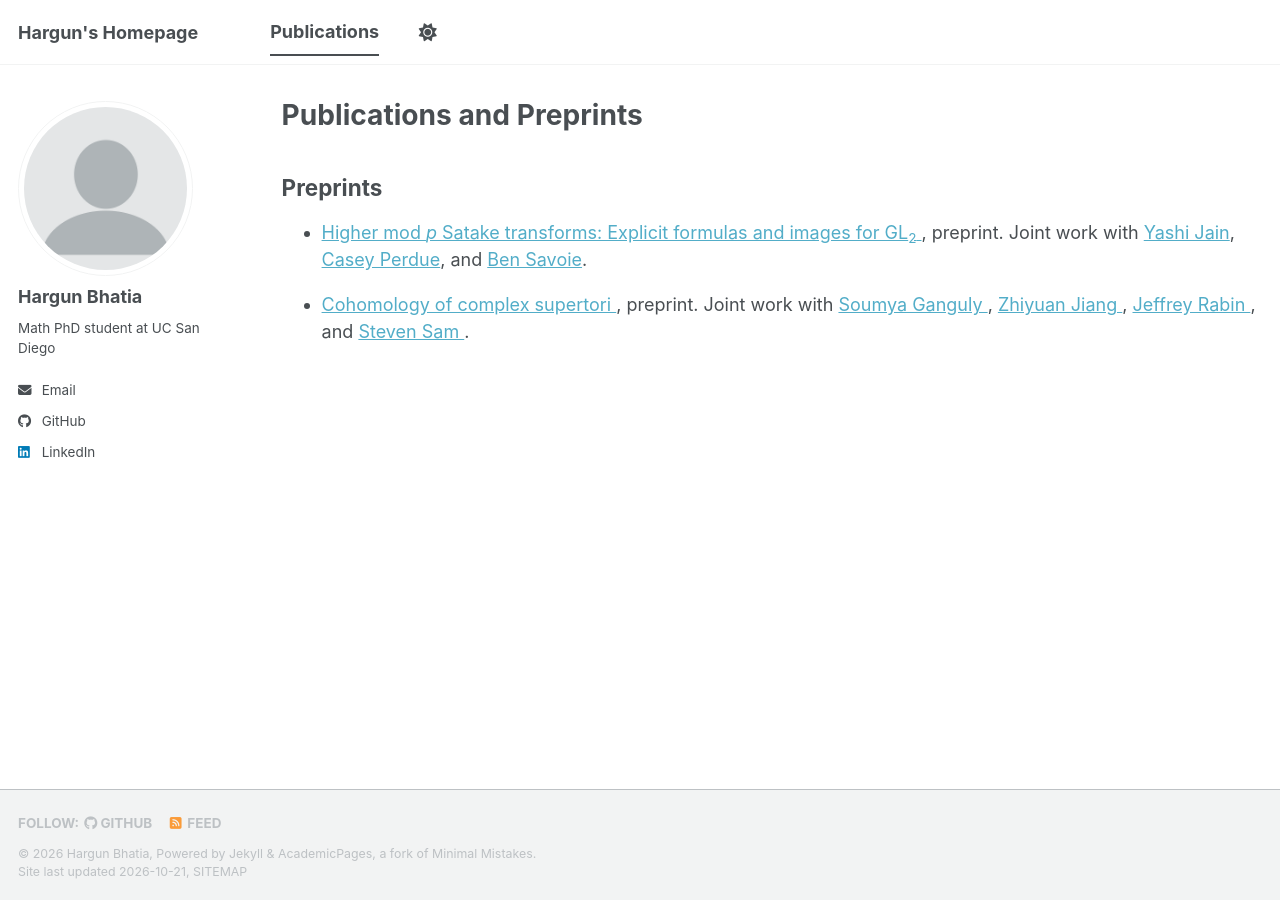
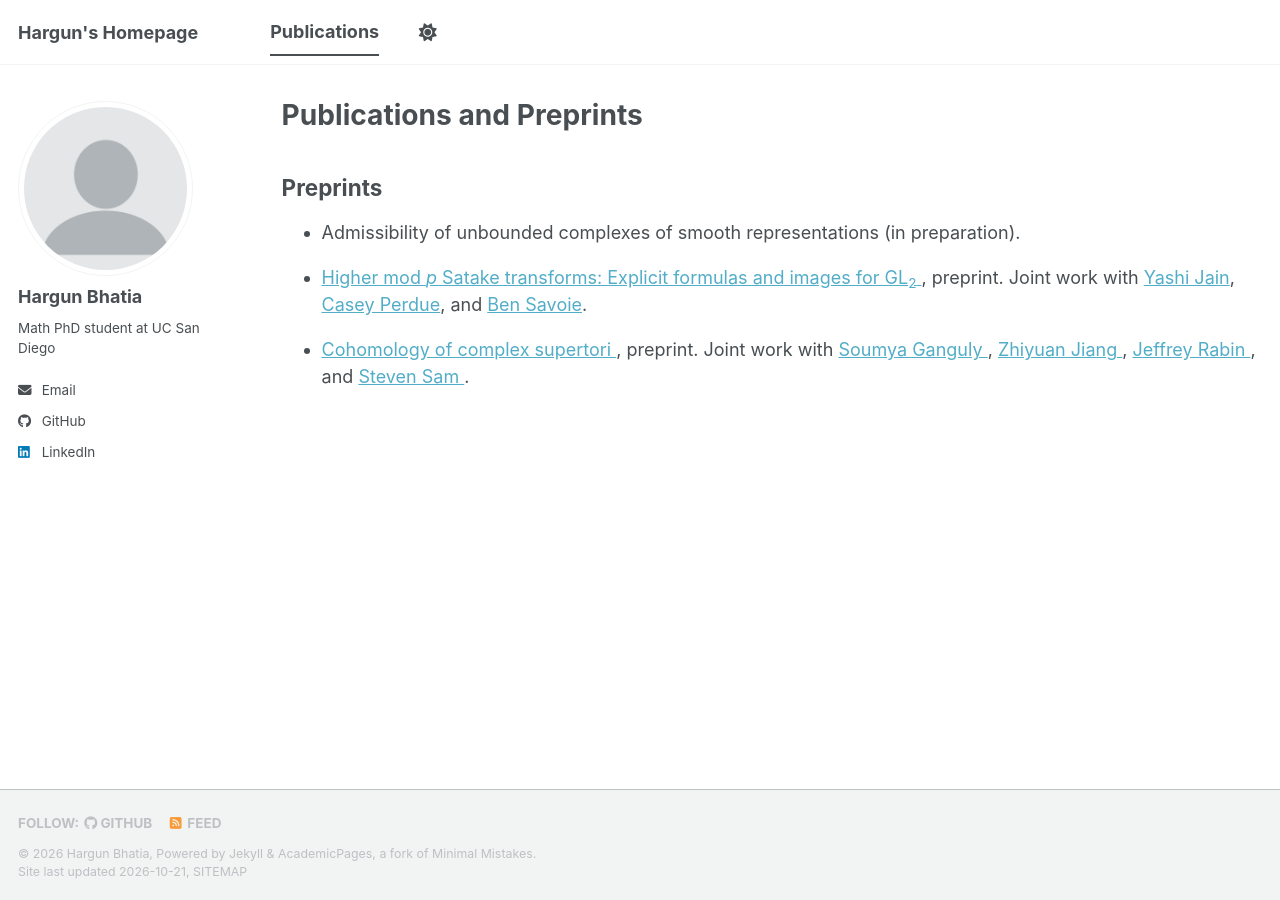
Before and after one commit to hpbhatia/hpbhatia.github.io, a Jekyll site: the page built from _pages/publications.html, in a window 1280 px wide. Built offline with Jekyll 4.4.1, drawn with Linux system fonts in a browser that asks for light colours; a style sheet for code colours, icons or effects is not loaded.

Commit message:
Update publications.html

```diff
--- a/_pages/publications.html
+++ b/_pages/publications.html
@@ -8,6 +8,10 @@ author_profile: true
 <h2>Preprints</h2>
 
 <ul>
+  <li style="margin-bottom: 1em;">
+     Admissibility of unbounded complexes of smooth representations (in preparation).
+  </li>
+
   <li style="margin-bottom: 1em;">
     <a href="https://arxiv.org/abs/2610.13203">
       Higher mod <i>p</i> Satake transforms:
```
